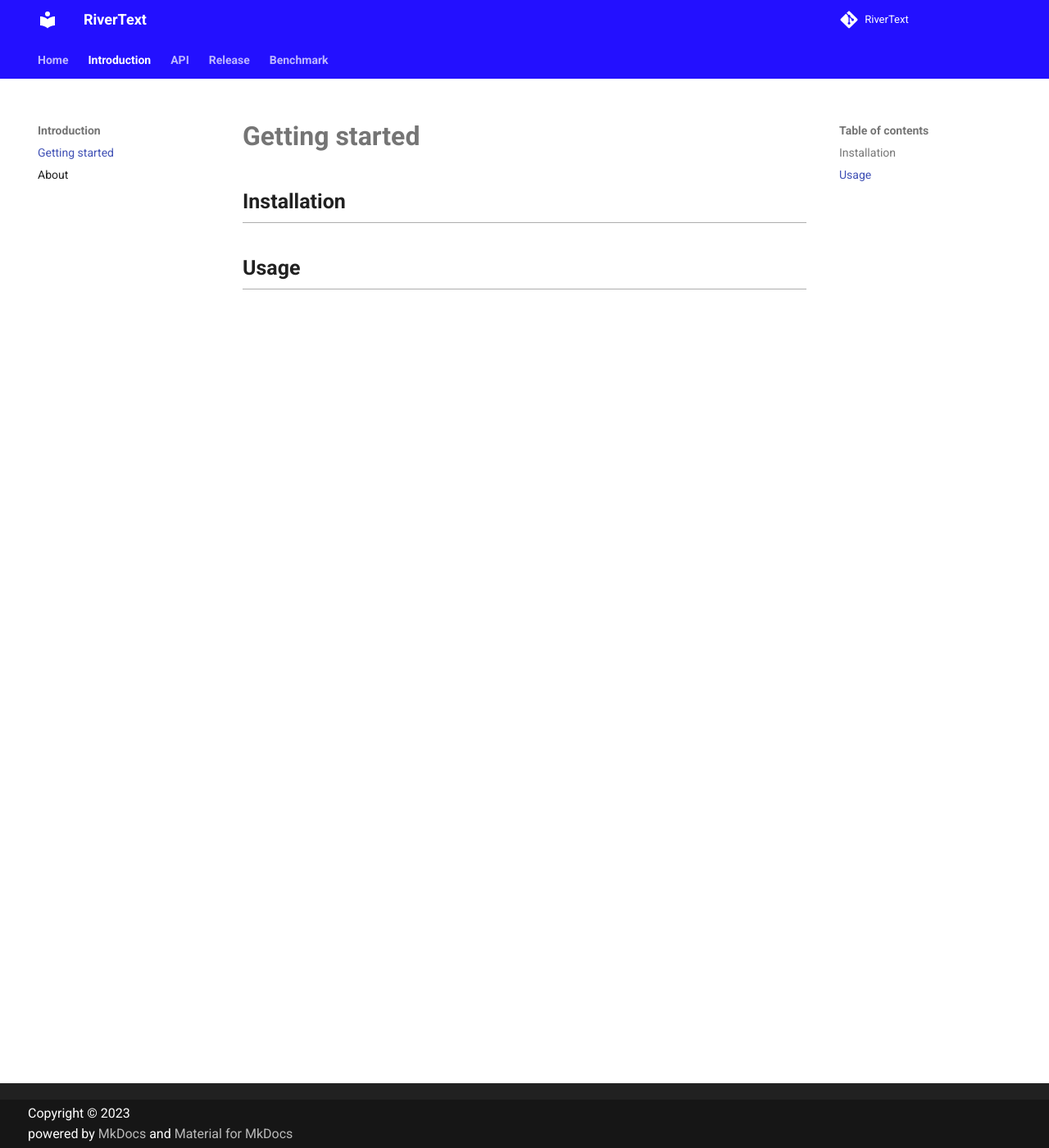
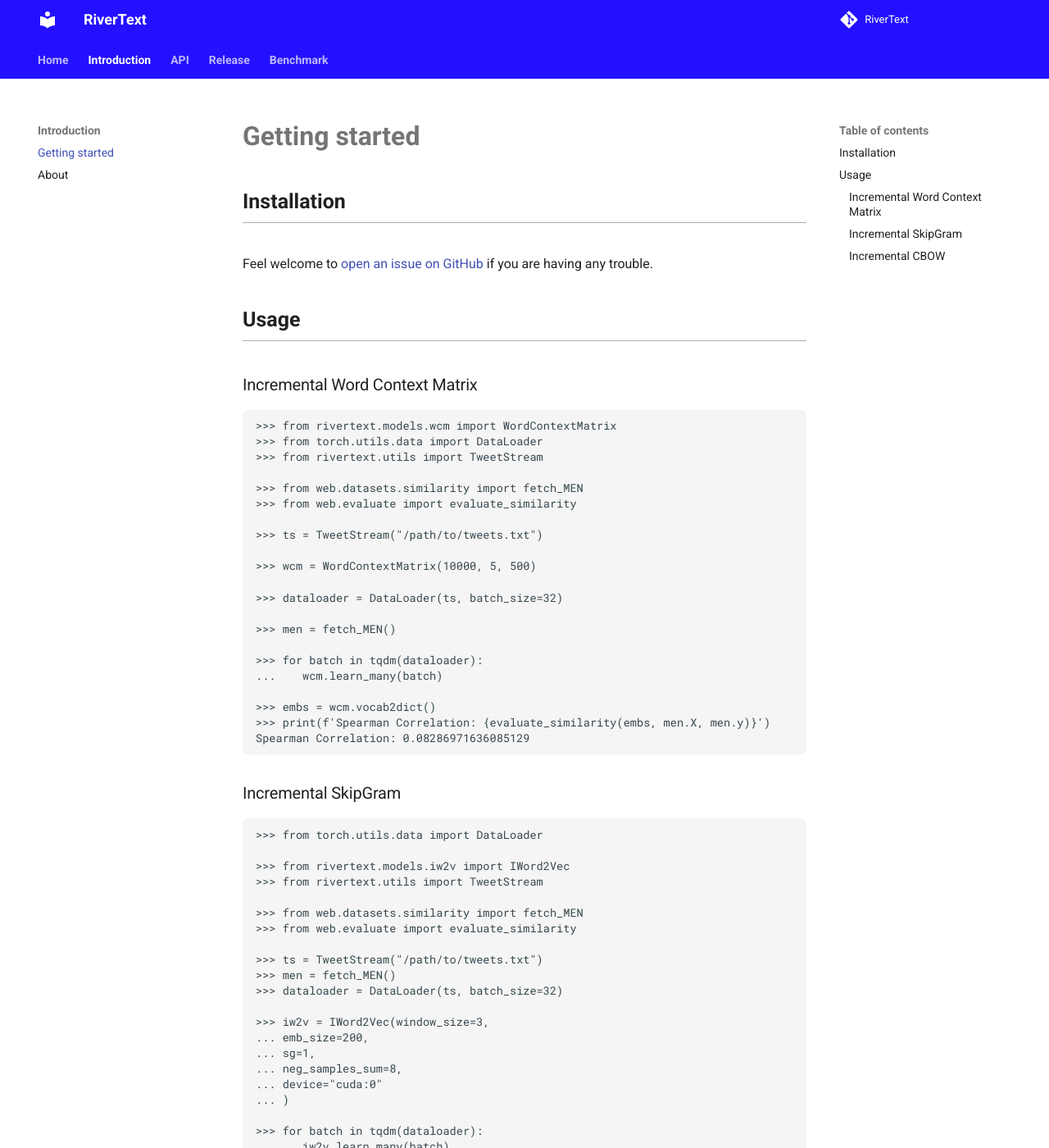
Before and after one commit to dccuchile/rivertext, an MkDocs documentation site: the page built from docs/getting_started.md, in a window 1280 px wide and 1400 px high. Shown: the whole window at 82% size. Built offline with MkDocs 1.6.1 and Material for MkDocs 9.7.7, drawn with Linux system fonts in a browser that asks for light colours; a script that is not in the unit is left out; comment, search, counter and statistics services are not loaded; some of the changed text lies outside the part shown.

Commit message:
adding examples usage

````diff
--- a/docs/getting_started.md
+++ b/docs/getting_started.md
@@ -2,4 +2,90 @@
 
 ## Installation
 
+Feel welcome to [open an issue on GitHub](https://github.com/dccuchile/rivertext/issues/new) if you are having any trouble.
+
 ## Usage
+
+### Incremental Word Context Matrix
+
+```python
+>>> from rivertext.models.wcm import WordContextMatrix
+>>> from torch.utils.data import DataLoader
+>>> from rivertext.utils import TweetStream
+
+>>> from web.datasets.similarity import fetch_MEN
+>>> from web.evaluate import evaluate_similarity
+
+>>> ts = TweetStream("/path/to/tweets.txt")
+
+>>> wcm = WordContextMatrix(10000, 5, 500)
+
+>>> dataloader = DataLoader(ts, batch_size=32)
+
+>>> men = fetch_MEN()
+
+>>> for batch in tqdm(dataloader):
+...    wcm.learn_many(batch)
+
+>>> embs = wcm.vocab2dict()
+>>> print(f'Spearman Correlation: {evaluate_similarity(embs, men.X, men.y)}')
+Spearman Correlation: 0.08286971636085129
+```
+
+### Incremental SkipGram
+```python
+>>> from torch.utils.data import DataLoader
+
+>>> from rivertext.models.iw2v import IWord2Vec
+>>> from rivertext.utils import TweetStream
+
+>>> from web.datasets.similarity import fetch_MEN
+>>> from web.evaluate import evaluate_similarity
+
+>>> ts = TweetStream("/path/to/tweets.txt")
+>>> men = fetch_MEN()
+>>> dataloader = DataLoader(ts, batch_size=32)
+
+>>> iw2v = IWord2Vec(window_size=3,
+... emb_size=200,
+... sg=1,
+... neg_samples_sum=8,
+... device="cuda:0"
+... )
+
+>>> for batch in tqdm(dataloader):
+...    iw2v.learn_many(batch)
+
+>>> embs = iw2v.vocab2dict()
+>>> print(evaluate_similarity(embs, men.X, men.y))
+Spearman Correlation: 0.08286971636085129
+```
+### Incremental CBOW
+
+```python
+>>> from torch.utils.data import DataLoader
+
+>>> from rivertext.models.iw2v import IWord2Vec
+>>> from rivertext.utils import TweetStream
+
+>>> from web.datasets.similarity import fetch_MEN
+>>> from web.evaluate import evaluate_similarity
+
+>>> ts = TweetStream("/path/to/tweets.txt")
+>>> men = fetch_MEN()
+>>> dataloader = DataLoader(ts, batch_size=32)
+
+>>> iw2v = IWord2Vec(window_size=3,
+... emb_size=200,
+... sg=0,
+... neg_samples_sum=8,
+... device="cuda:0"
+... )
+
+>>> for batch in tqdm(dataloader):
+...    iw2v.learn_many(batch)
+
+>>> embs = iw2v.vocab2dict()
+>>> print(evaluate_similarity(embs, men.X, men.y))
+Spearman Correlation: 0.08286971636085129
+```
````
